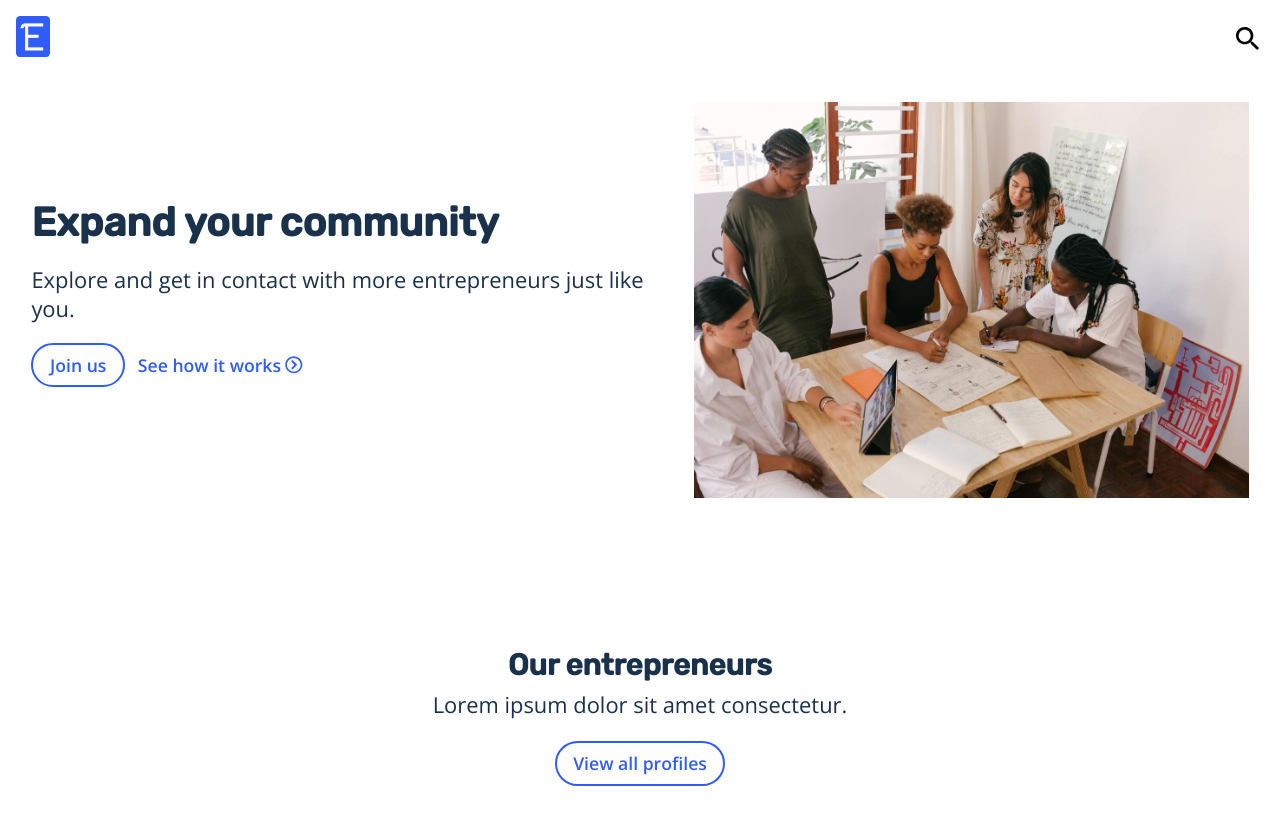
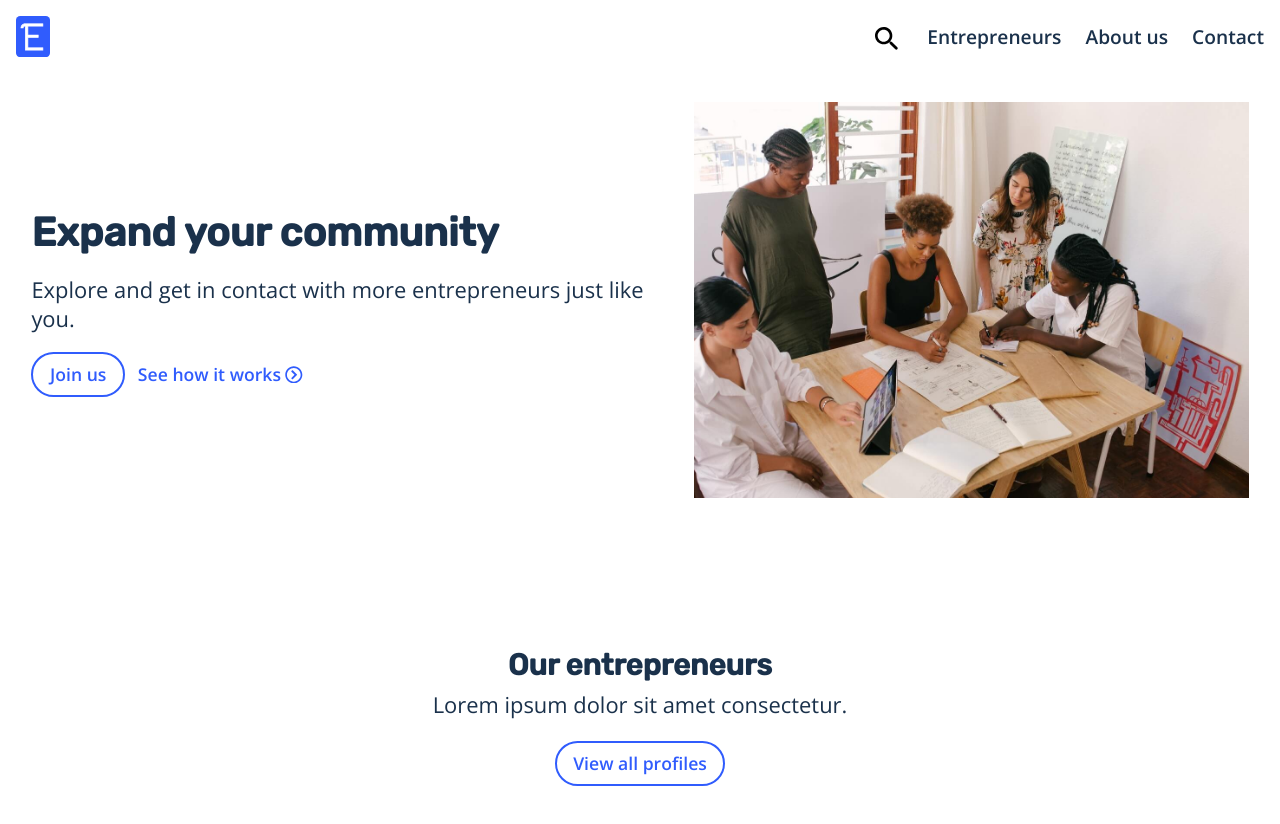
Before and after one commit to saloavalos/Entrepreneurs, a React (Vite) app: page / in a window 1280 px wide. Shown: the top 824 px of the page. Built offline with nearby package versions, Linux system fonts and the light colour scheme.

Commit message:
navbar responsive but still needs shadow onScrollDown

```diff
--- a/src/components/Navbar/index.jsx
+++ b/src/components/Navbar/index.jsx
@@ -38,6 +38,7 @@ export default () => {
           <img src={logo} alt="logo" />
         </Link>
 
+        <div className="search-and-menu-c">
           <div className="search-bar-and-burger-menu-c">
             <SearchBar />
             <button className="navbar__burger-menu" onClick={handleToggleMenu}>
@@ -82,6 +83,7 @@ export default () => {
             </ul>
           </div>
         </div>
+      </div>
     </nav>
   );
 };
--- a/src/components/Navbar/navbar.scss
+++ b/src/components/Navbar/navbar.scss
@@ -6,12 +6,17 @@
   top: 0;
   background-color: white;
   z-index: 99;
+  display: flex;
+  align-items: center;
+  flex-direction: column;
 }
 
 .navbar-sub-c {
   display: flex;
   justify-content: space-between;
   align-items: center;
+  width: 100%;
+  max-width: 85rem;
 }
 
 .navbar-logo-c {
@@ -97,12 +102,23 @@
   position: absolute;
   top: 4rem;
   left: 0;
-  width: 100vw;
+  width: 100%;
   height: 100vh;
   max-height: 0;
   visibility: hidden;
   overflow: hidden;
   transition: all 0.4s ease;
+
+  @media (min-width: 992px) {
+    position: static;
+    width: unset;
+    height: unset;
+    background-color: unset;
+    visibility: visible;
+    max-height: unset;
+    height: 100%;
+    transition: none;
+  }
 }
 
 .navbar-menu-list {
@@ -110,8 +126,19 @@
   background-color: white;
   padding: 1.5rem;
 
+  @media (min-width: 992px) {
+    display: flex;
+    padding: unset;
+    margin-left: 1.5rem;
+  }
+
   & > li:not(:last-child) {
     margin-bottom: 1.2rem;
+
+    @media (min-width: 992px) {
+      margin-bottom: 0;
+      margin-right: 1.5rem;
+    }
   }
 
   & > li {
@@ -130,3 +157,7 @@
   visibility: visible;
   max-height: 100vh;
 }
+
+.search-and-menu-c {
+  display: flex;
+}
--- a/src/pages/Home/home.scss
+++ b/src/pages/Home/home.scss
@@ -36,7 +36,6 @@
 
 .sector-main__btns-c {
   display: flex;
-  margin-bottom: 2rem;
   width: 100%;
 
   & a:first-of-type {
@@ -81,13 +80,15 @@
   display: flex;
   flex-wrap: wrap;
   flex-direction: column;
+  margin-bottom: 2rem;
 
   @media (min-width: 768px) {
     width: 50%;
     margin-right: 2rem;
+    margin-bottom: 0;
   }
 
-  & > * {
+  & > :not(:last-child) {
     margin-bottom: 1.2rem;
   }
 }
```
Lines whose indentation alone changed are shown as unchanged.
